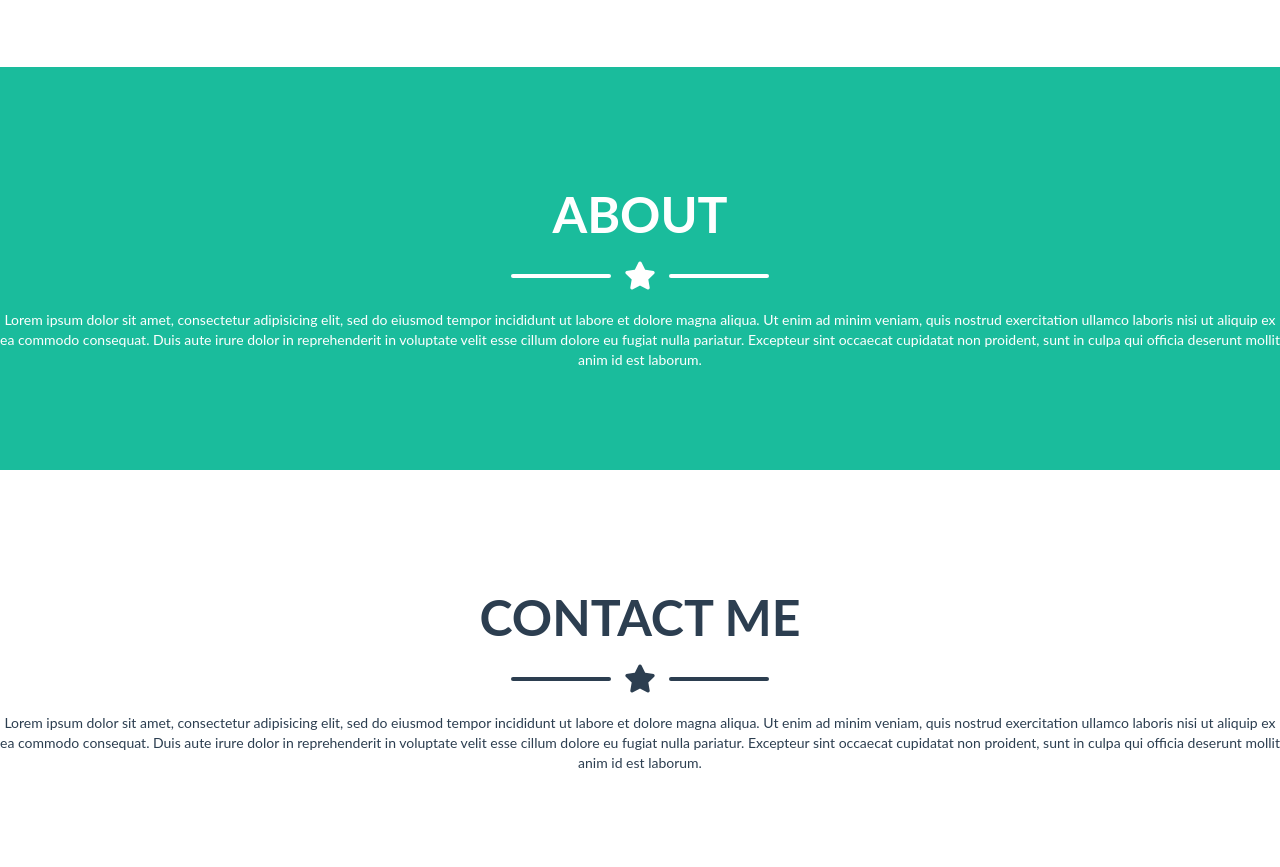
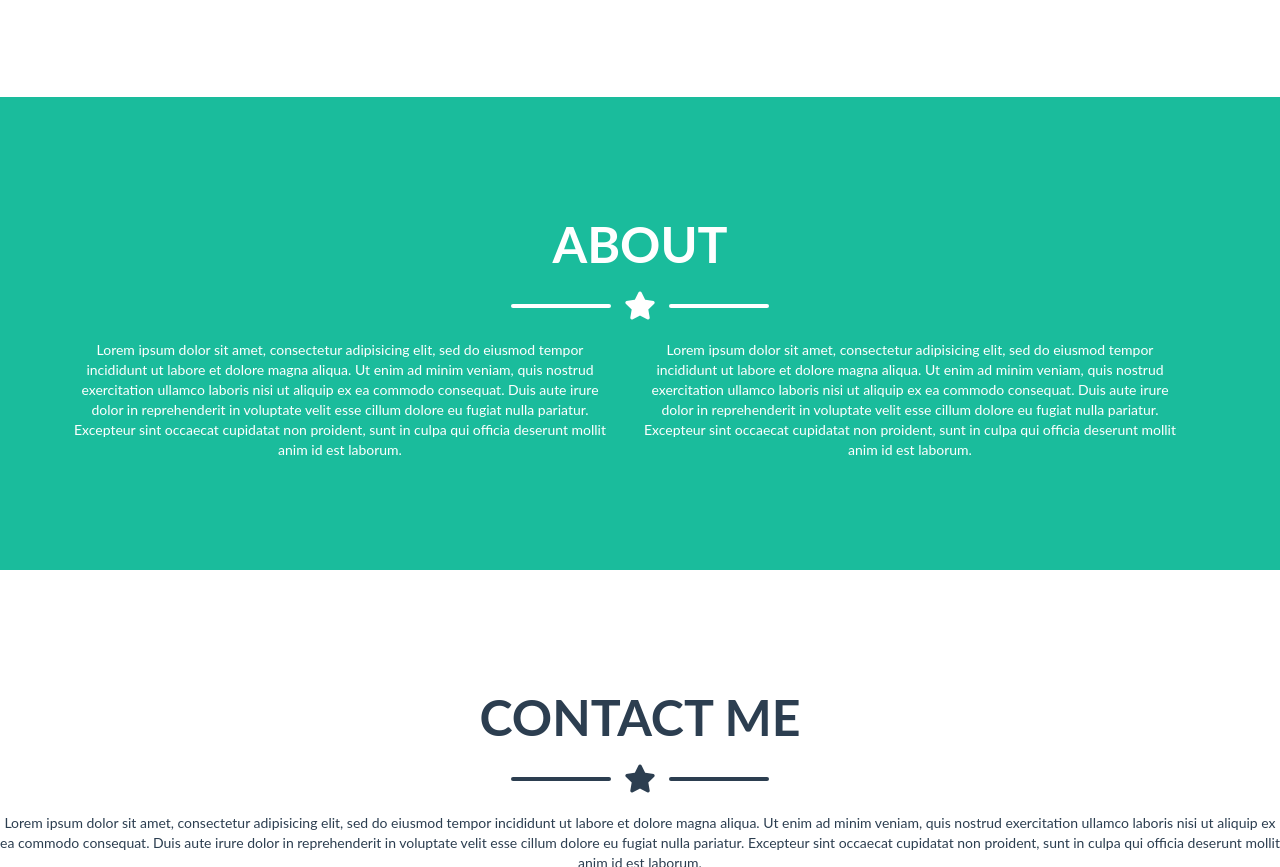
Before and after one commit to AlbaDeBiase/html-css-bootstrap-freelancer, a plain HTML site: page index.html in a window 1280 px wide. Shown: the part 1409-2276 px from the top of the page. Drawn offline with nearby package versions, Linux system fonts and the light colour scheme.

Commit message:
inizio sezione about

```diff
--- a/index.html
+++ b/index.html
@@ -101,8 +101,15 @@
                          <div class="separator">
                              <i class="fas fa-star fa-2x"></i>
                          </div>
-                         Lorem ipsum dolor sit amet, consectetur adipisicing elit, sed do eiusmod tempor incididunt ut labore et dolore magna aliqua. Ut enim ad minim veniam, quis nostrud exercitation ullamco laboris nisi ut aliquip ex ea commodo consequat. Duis aute irure dolor in reprehenderit in voluptate velit esse cillum dolore eu fugiat nulla pariatur. Excepteur sint occaecat cupidatat non proident, sunt in culpa qui officia deserunt mollit anim id est laborum.
-
+                         <div class="container">
+                             <div class="row">
+                                 <div class="col-xs-12 col-md-6">
+                                    <p class="paragraph-about"> Lorem ipsum dolor sit amet, consectetur adipisicing elit, sed do eiusmod tempor incididunt ut labore et dolore magna aliqua. Ut enim ad minim veniam, quis nostrud exercitation ullamco laboris nisi ut aliquip ex ea commodo consequat. Duis aute irure dolor in reprehenderit in voluptate velit esse cillum dolore eu fugiat nulla pariatur. Excepteur sint occaecat cupidatat non proident, sunt in culpa qui officia deserunt mollit anim id est laborum.</p></div>
+                                 <div class="col-xs-12 col-md-6">
+                                    <p class="paragraph-about">Lorem ipsum dolor sit amet, consectetur adipisicing elit, sed do eiusmod tempor incididunt ut labore et dolore magna aliqua. Ut enim ad minim veniam, quis nostrud exercitation ullamco laboris nisi ut aliquip ex ea commodo consequat. Duis aute irure dolor in reprehenderit in voluptate velit esse cillum dolore eu fugiat nulla pariatur. Excepteur sint occaecat cupidatat non proident, sunt in culpa qui officia deserunt mollit anim id est laborum.</p>
+                                    </div>
+                                </div>
+                            </div>
                      </section>
                      <section id="contact">
                          <h1 class="h1-title-b">Contact me</h1>
--- a/style.css
+++ b/style.css
@@ -136,14 +136,19 @@ color:#1abc9c;
     }
 
 .photo-row-up{
-    width: 300px;
+    width: 320px;
     border-radius: 10px;
     margin-bottom: 50px;
 
 }
 
 .photo-row-down{
-    width: 300px;
+    width: 320px;
     border-radius: 10px;
 
 }
+
+.paragraph-about {
+    text-align: center;
+
+}
```
